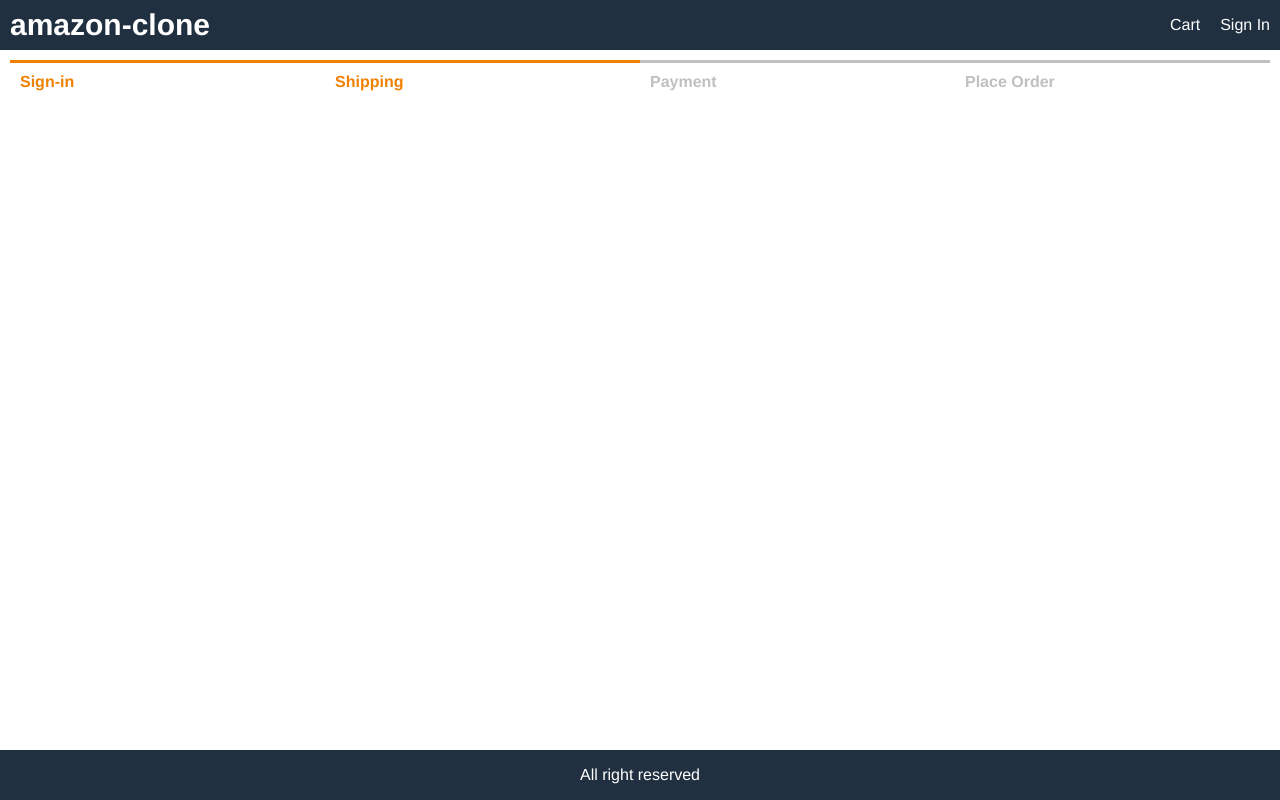
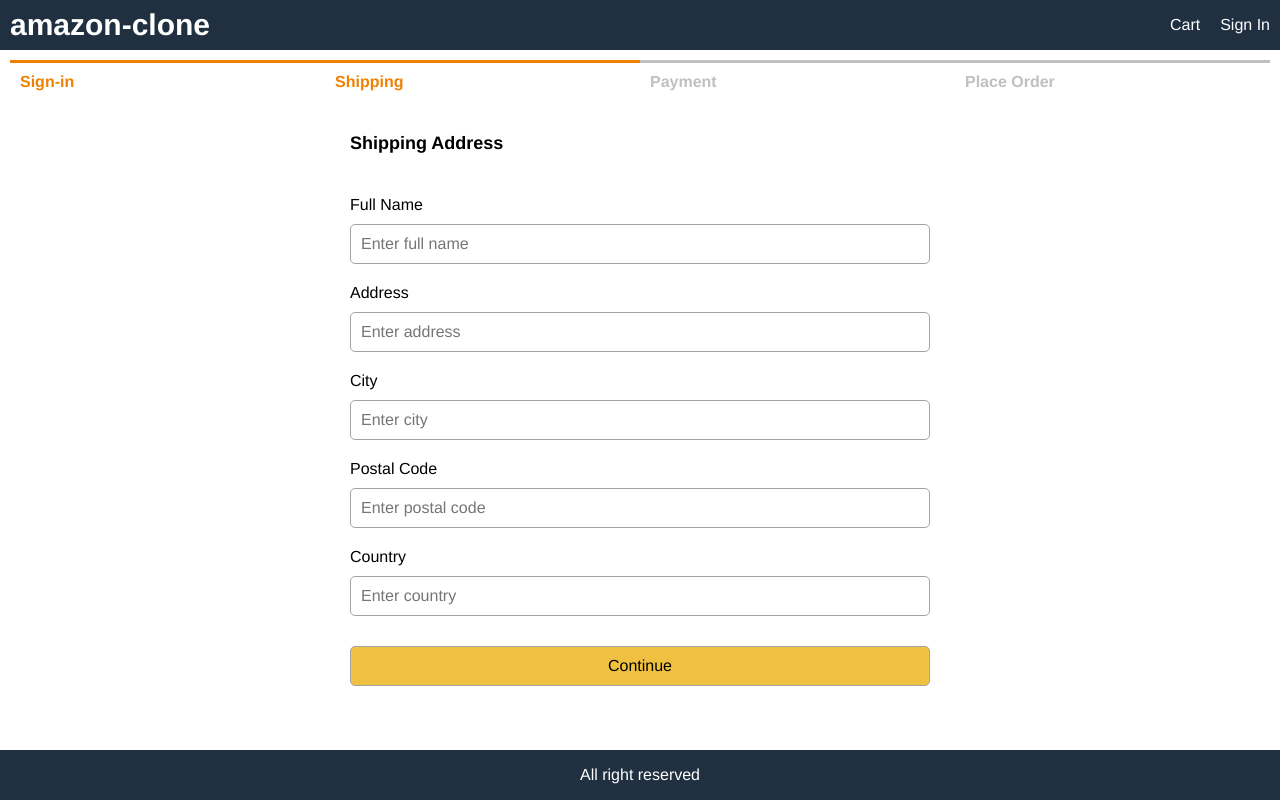
Before and after one commit to kholub1989/amazon-clone-full-ecomm, a React (Create React App) app in the folder web/: page /shipping in a window 1280 px wide. Built offline with nearby package versions, Linux system fonts and the light colour scheme.

Commit message:
create shipping fields

```diff
--- a/web/src/screens/ShippingAddressScreen.js
+++ b/web/src/screens/ShippingAddressScreen.js
@@ -1,10 +1,85 @@
-import React from 'react'
-import CheckoutSteps from '../components/CheckoutSteps'
+import React, { useState } from "react";
+import CheckoutSteps from "../components/CheckoutSteps";
 
 export default function ShippingAddressScreen() {
+  const [fullName, setFullName] = useState("");
+  const [address, setAddress] = useState("");
+  const [city, setCity] = useState("");
+  const [postalCode, setPostalCode] = useState("");
+  const [country, setCountry] = useState("");
+  const submitHandler = (e) => {
+    e.preventDefault();
+    // TODO: dispatch save shipping address action
+  };
   return (
     <div>
       <CheckoutSteps step1 step2></CheckoutSteps>
+      <form className="form" onSubmit={submitHandler}>
+        <div>
+          <h1>Shipping Address</h1>
+        </div>
+        <div>
+          <label htmlFor="fullName">Full Name</label>
+          <input
+            type="text"
+            id="fullName"
+            placeholder="Enter full name"
+            value={fullName}
+            onChange={(e) => setFullName(e.target.value)}
+            required
+          />
+        </div>
+        <div>
+          <label htmlFor="address">Address</label>
+          <input
+            type="text"
+            id="address"
+            placeholder="Enter address"
+            value={address}
+            onChange={(e) => setAddress(e.target.value)}
+            required
+          />
+        </div>
+        <div>
+          <label htmlFor="city">City</label>
+          <input
+            type="text"
+            id="city"
+            placeholder="Enter city"
+            value={city}
+            onChange={(e) => setCity(e.target.value)}
+            required
+          />
+        </div>
+        <div>
+          <label htmlFor="postalCode">Postal Code</label>
+          <input
+            type="text"
+            id="postalCode"
+            placeholder="Enter postal code"
+            value={postalCode}
+            onChange={(e) => setPostalCode(e.target.value)}
+            required
+          />
+        </div>
+        <div>
+          <label htmlFor="country">Country</label>
+          <input
+            type="text"
+            id="country"
+            placeholder="Enter country"
+            value={country}
+            onChange={(e) => setCountry(e.target.value)}
+            required
+          />
+        </div>
+        <div>
+          <label />
+          <button className="primary" type="submit">
+            Continue
+          </button>
+        </div>
+      </form>
     </div>
-  )
+  );
 }
```
